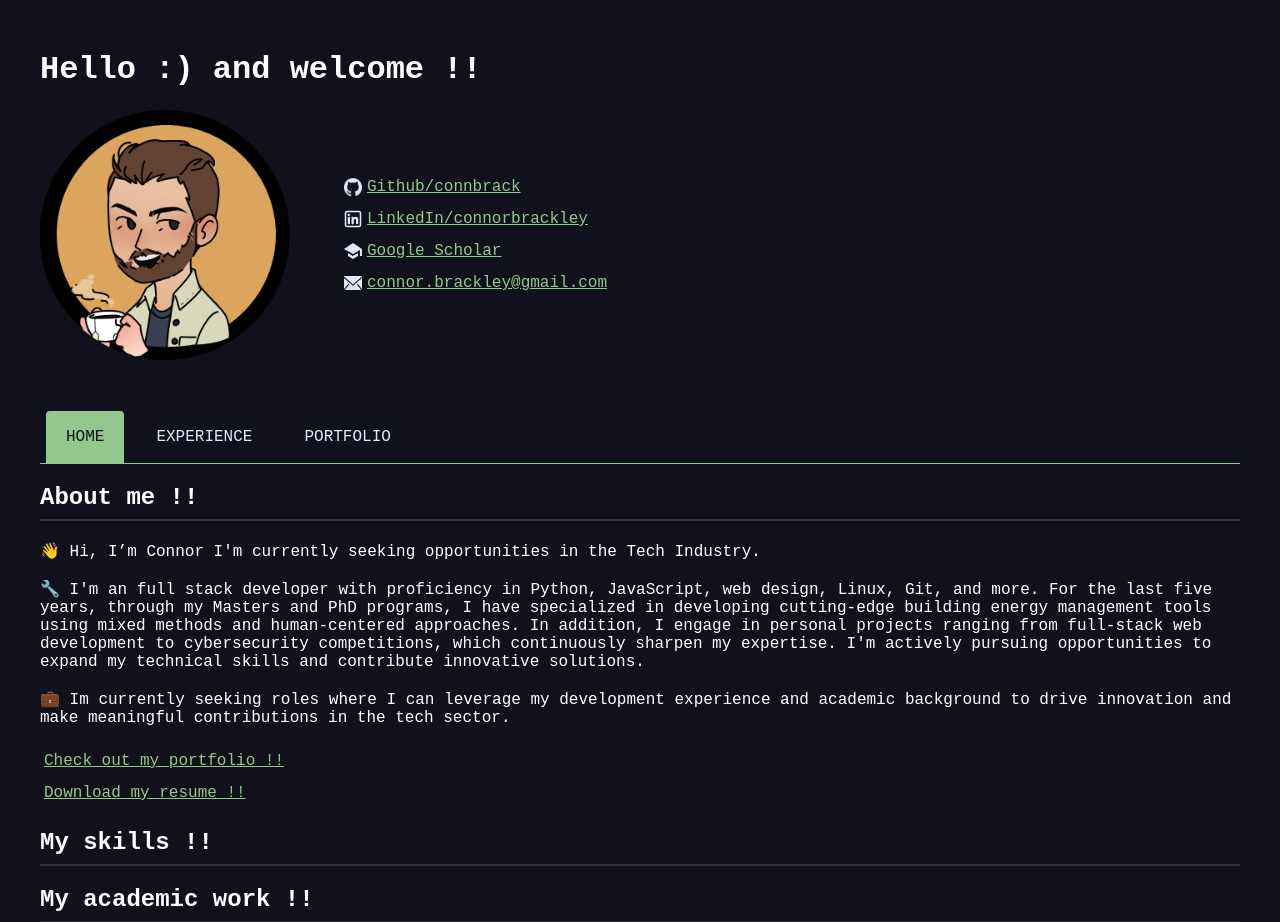
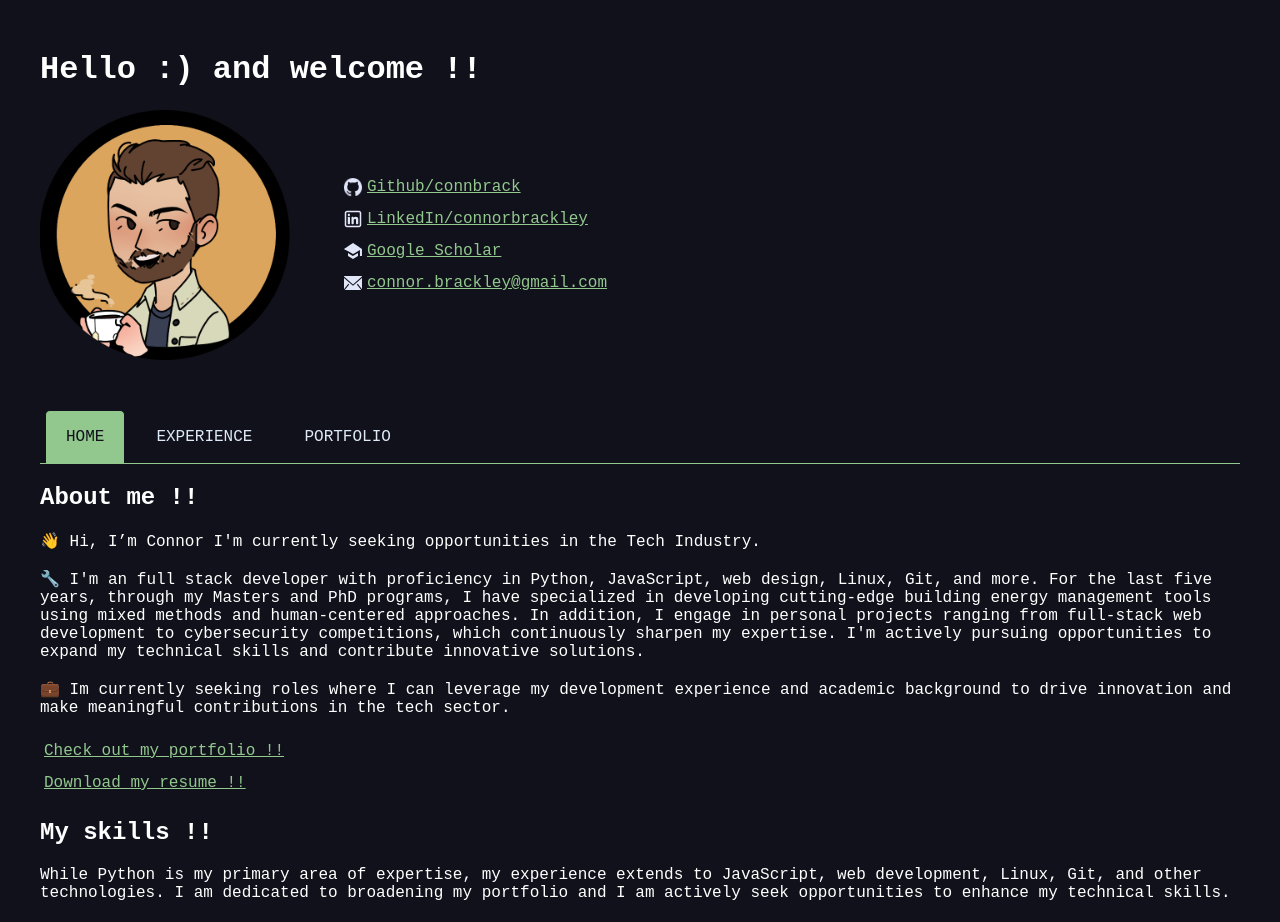
Before and after one commit to connbrack/my-super-cool-website, a React (Create React App) app: page / in a window 1280 px wide. Shown: the top 922 px of the page. Built offline with nearby package versions, Linux system fonts and the light colour scheme.

Commit message:
Cleanup for production

```diff
--- a/src/App.js
+++ b/src/App.js
@@ -3,7 +3,7 @@ import { BrowserRouter, Routes, Route } from "react-router-dom";
 import MyInfo from "./components/MyInfo";
 import Tabs from "./components/Tabs";
 import Home from "./pages/Home";
-import Experience from "./pages/Experience";
+import UnderConstruction from "./pages/UnderConstruction";
 import NotFound from "./pages/NotFound";
 import "./css/main.css";
 import "./css/startup.css";
@@ -53,7 +53,8 @@ function App() {
                 <Tabs />
                 <Routes>
                   <Route path="/" element={<Home />} />
-                  <Route path="/experience" element={<Experience />} />
+                  <Route path="/experience" element={<UnderConstruction />} />
+                  <Route path="/portfolio" element={<UnderConstruction />} />
                   <Route path="/*" element={<NotFound />} />
                 </Routes>
               </BrowserRouter>
--- a/src/css/main.css
+++ b/src/css/main.css
@@ -10,6 +10,7 @@
   align-items: left;
   max-width: 1200px;
   min-width: 300px;
+  min-height: 1500px;
   margin:auto;
   padding:30px;
 }
--- a/src/pages/Home.js
+++ b/src/pages/Home.js
@@ -18,6 +18,7 @@ export default function Home() {
       </div>
 
       <h2>My skills !!</h2>
+        <div className="text">{Text.mySkills}</div>
       <h2>My academic work !!</h2>
       <div>
         <div className="text">{Text.academicWork}</div>
```
